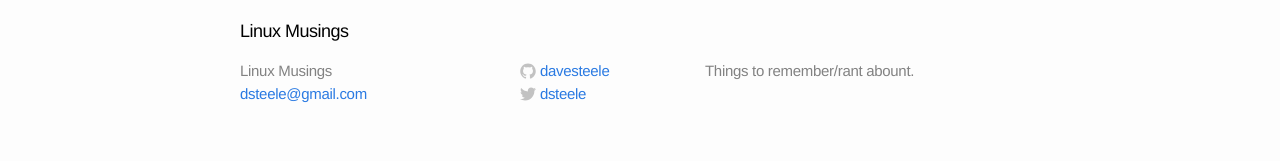
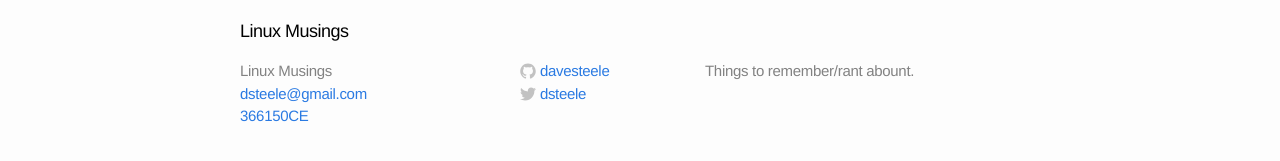
Before and after one commit to davesteele/davesteele.github.io, a Jekyll site: the page built from about.md, in a window 1280 px wide. Shown: the part 383-544 px from the top of the page. Built offline with Jekyll 4.4.1, drawn with Linux system fonts in a browser that asks for light colours.

Commit message:
Add key/fingerprint to footer

```diff
--- a/_includes/footer.html
+++ b/_includes/footer.html
@@ -8,6 +8,7 @@
       <ul>
         <li>{{ site.title }}</li>
         <li><a href="mailto:{{ site.email }}">{{ site.email }}</a></li>
+        <li><a href="/key-366150CE.pub.txt">366150CE</a></li>
       </ul>
     </div>
 
```
Also changed, not shown: 4 other files.
